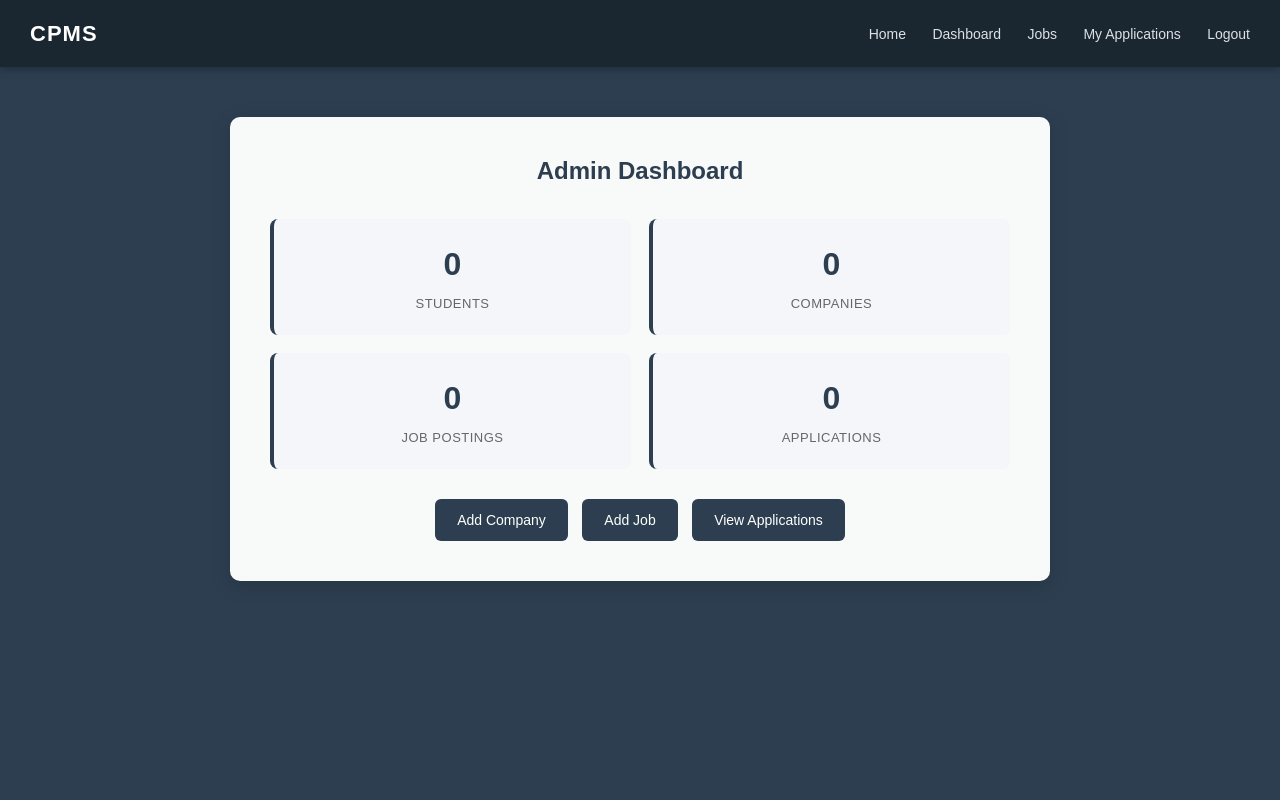
After one commit to rohanmoura/College-Placement-management-System, a Flask app: page /admin/dashboard in a window 1280 px wide. The commit adds this page. Run offline with Flask 3, Linux system fonts and the light colour scheme; the visitor is signed in with stand-in values (Sample User, id 1).

Commit message:
Add admin module and enforce design system across all templates
Admin routes (routes/admin.py):
- /admin/dashboard — stat cards for students, companies, jobs, applications
- /admin/company/add — form to insert into company table
- /admin/job/add — company dropdown + job title, salary, deadline
- /admin/applications — all applications with inline status update
- /admin/update-status/<id> — POST to change application status
All routes protected with admin_required decorator.

Admin templates:
- dashboard.html with 2x2 stat card grid
- add_company.html and add_job.html with styled forms
- applications.html with inline dropdown + Save button per row

Design system updates:
- base.html: added body_class block, active nav highlighting via
  request.path, admin navbar links
- style.css: added active nav style, stat-grid/stat-card, inline-form,
  action-links, page body classes
- Student templates: added body_class, replaced inline styles with
  CSS classes (action-links, links)

https://claude.ai/code/session_0128XmRgswwy6dB7t4oCG6D5

```diff
--- a/cpms/app.py
+++ b/cpms/app.py
@@ -4,6 +4,7 @@ from db import db
 from routes.main import main_bp
 from routes.auth import auth_bp
 from routes.student import student_bp
+from routes.admin import admin_bp
 
 
 def create_app():
@@ -18,6 +19,7 @@ def create_app():
     app.register_blueprint(main_bp)
     app.register_blueprint(auth_bp)
     app.register_blueprint(student_bp)
+    app.register_blueprint(admin_bp)
 
     # Import models so db.create_all() can detect them
     import models.student  # noqa: F401
--- /dev/null
+++ b/cpms/routes/admin.py
@@ -0,0 +1,143 @@
+from functools import wraps
+from flask import Blueprint, render_template, request, redirect, url_for, session, flash
+from db import db
+from models.student import Student
+from models.company import Company
+from models.job_posting import JobPosting
+from models.job_application import JobApplication
+
+admin_bp = Blueprint("admin", __name__, url_prefix="/admin")
+
+
+def admin_required(f):
+    """Decorator to protect admin routes."""
+
+    @wraps(f)
+    def decorated(*args, **kwargs):
+        if "admin_id" not in session:
+            flash("Admin access required. Please login.", "danger")
+            return redirect(url_for("auth.admin_login"))
+        return f(*args, **kwargs)
+
+    return decorated
+
+
+# ──────────────────────────────────────────────
+# Admin Dashboard
+# ──────────────────────────────────────────────
+@admin_bp.route("/dashboard")
+@admin_required
+def dashboard():
+    total_students = Student.query.count()
+    total_companies = Company.query.count()
+    total_jobs = JobPosting.query.count()
+    total_applications = JobApplication.query.count()
+
+    return render_template(
+        "admin/dashboard.html",
+        total_students=total_students,
+        total_companies=total_companies,
+        total_jobs=total_jobs,
+        total_applications=total_applications,
+    )
+
+
+# ──────────────────────────────────────────────
+# Add Company
+# ──────────────────────────────────────────────
+@admin_bp.route("/company/add", methods=["GET", "POST"])
+@admin_required
+def add_company():
+    if request.method == "POST":
+        company_name = request.form["company_name"]
+        hr_name = request.form["hr_name"]
+        email = request.form["email"]
+        contact = request.form.get("contact", "").strip() or None
+        location = request.form.get("location", "").strip() or None
+
+        # Check if email already exists
+        if Company.query.filter_by(email=email).first():
+            flash("A company with this email already exists.", "danger")
+            return redirect(url_for("admin.add_company"))
+
+        new_company = Company(
+            company_name=company_name,
+            hr_name=hr_name,
+            email=email,
+            contact=contact,
+            location=location,
+        )
+        db.session.add(new_company)
+        db.session.commit()
+
+        flash(f"Company '{company_name}' added successfully!", "success")
+        return redirect(url_for("admin.dashboard"))
+
+    return render_template("admin/add_company.html")
+
+
+# ──────────────────────────────────────────────
+# Add Job Posting
+# ──────────────────────────────────────────────
+@admin_bp.route("/job/add", methods=["GET", "POST"])
+@admin_required
+def add_job():
+    companies = Company.query.order_by(Company.company_name).all()
+
+    if request.method == "POST":
+        company_id = request.form["company_id"]
+        job_title = request.form["job_title"]
+        salary = request.form.get("salary", "").strip() or None
+        deadline = request.form["deadline"]
+
+        new_job = JobPosting(
+            company_id=company_id,
+            job_title=job_title,
+            salary=salary,
+            deadline=deadline,
+        )
+        db.session.add(new_job)
+        db.session.commit()
+
+        flash(f"Job '{job_title}' posted successfully!", "success")
+        return redirect(url_for("admin.dashboard"))
+
+    return render_template("admin/add_job.html", companies=companies)
+
+
+# ──────────────────────────────────────────────
+# View All Applications
+# ──────────────────────────────────────────────
+@admin_bp.route("/applications")
+@admin_required
+def applications():
+    all_applications = (
+        db.session.query(JobApplication)
+        .join(JobApplication.student)
+        .join(JobApplication.job)
+        .join(JobPosting.company)
+        .order_by(JobApplication.apply_date.desc())
+        .all()
+    )
+
+    return render_template("admin/applications.html", applications=all_applications)
+
+
+# ──────────────────────────────────────────────
+# Update Application Status
+# ──────────────────────────────────────────────
+@admin_bp.route("/update-status/<int:application_id>", methods=["POST"])
+@admin_required
+def update_status(application_id):
+    application = JobApplication.query.get(application_id)
+
+    if not application:
+        flash("Application not found.", "danger")
+        return redirect(url_for("admin.applications"))
+
+    new_status = request.form["status"]
+    application.status = new_status
+    db.session.commit()
+
+    flash(f"Status updated to '{new_status}'.", "success")
+    return redirect(url_for("admin.applications"))
--- a/cpms/static/css/style.css
+++ b/cpms/static/css/style.css
@@ -313,6 +313,91 @@ h2 {
     color: #721c24;
 }
 
+/* ---------- Active Nav Link ---------- */
+.navbar .nav-links a.active {
+    color: #fff;
+    border-bottom: 2px solid #3498db;
+}
+
+/* ---------- Stat Cards (Dashboard) ---------- */
+.stat-grid {
+    display: grid;
+    grid-template-columns: repeat(2, 1fr);
+    gap: 18px;
+    margin-bottom: 25px;
+}
+
+.stat-card {
+    background: #f4f6f9;
+    border-radius: 8px;
+    padding: 20px;
+    text-align: center;
+    border-left: 4px solid #2c3e50;
+}
+
+.stat-card .stat-number {
+    font-size: 32px;
+    font-weight: bold;
+    color: #2c3e50;
+    display: block;
+}
+
+.stat-card .stat-label {
+    font-size: 13px;
+    color: #666;
+    text-transform: uppercase;
+    letter-spacing: 0.5px;
+    margin-top: 4px;
+    display: block;
+}
+
+/* ---------- Inline Form (status update) ---------- */
+.inline-form {
+    display: flex;
+    align-items: center;
+    gap: 6px;
+}
+
+.inline-form select {
+    padding: 5px 8px;
+    border: 1px solid #ccc;
+    border-radius: 4px;
+    font-size: 13px;
+    background: #fdfdfd;
+}
+
+.inline-form button {
+    padding: 5px 12px;
+    background: #2c3e50;
+    color: #fff;
+    border: none;
+    border-radius: 4px;
+    font-size: 12px;
+    cursor: pointer;
+    transition: background 0.2s;
+}
+
+.inline-form button:hover {
+    background: #1a252f;
+}
+
+/* ---------- Action Links ---------- */
+.action-links {
+    text-align: center;
+    margin-top: 20px;
+}
+
+/* ---------- Page Body Classes ---------- */
+body.admin-dashboard,
+body.admin-company,
+body.admin-job,
+body.admin-applications,
+body.student-dashboard,
+body.student-jobs,
+body.student-applications {
+    /* Pages can override background via these classes if needed */
+}
+
 /* ---------- Footer Spacing ---------- */
 .container {
     margin-bottom: 60px;
--- /dev/null
+++ b/cpms/templates/admin/dashboard.html
@@ -0,0 +1,32 @@
+{% extends "base.html" %}
+{% block title %}Admin Dashboard - CPMS{% endblock %}
+{% block body_class %}admin-dashboard{% endblock %}
+
+{% block content %}
+<h2>Admin Dashboard</h2>
+
+<div class="stat-grid">
+    <div class="stat-card">
+        <span class="stat-number">{{ total_students }}</span>
+        <span class="stat-label">Students</span>
+    </div>
+    <div class="stat-card">
+        <span class="stat-number">{{ total_companies }}</span>
+        <span class="stat-label">Companies</span>
+    </div>
+    <div class="stat-card">
+        <span class="stat-number">{{ total_jobs }}</span>
+        <span class="stat-label">Job Postings</span>
+    </div>
+    <div class="stat-card">
+        <span class="stat-number">{{ total_applications }}</span>
+        <span class="stat-label">Applications</span>
+    </div>
+</div>
+
+<div class="action-links">
+    <a href="{{ url_for('admin.add_company') }}" class="btn-link">Add Company</a>
+    <a href="{{ url_for('admin.add_job') }}" class="btn-link">Add Job</a>
+    <a href="{{ url_for('admin.applications') }}" class="btn-link">View Applications</a>
+</div>
+{% endblock %}
--- a/cpms/templates/base.html
+++ b/cpms/templates/base.html
@@ -6,22 +6,29 @@
     <title>{% block title %}CPMS{% endblock %}</title>
     <link rel="stylesheet" href="{{ url_for('static', filename='css/style.css') }}">
 </head>
-<body>
+<body class="{% block body_class %}{% endblock %}">
     <nav class="navbar">
         <span class="brand">CPMS</span>
         <div class="nav-links">
-            <a href="{{ url_for('main.home') }}">Home</a>
+            <a href="{{ url_for('main.home') }}" class="{% if request.path == '/' %}active{% endif %}">Home</a>
+
             {% if session.get('student_id') %}
-                <a href="{{ url_for('student.dashboard') }}">Dashboard</a>
-                <a href="{{ url_for('student.jobs') }}">Jobs</a>
-                <a href="{{ url_for('student.applications') }}">My Applications</a>
+                <a href="{{ url_for('student.dashboard') }}" class="{% if '/student/dashboard' in request.path %}active{% endif %}">Dashboard</a>
+                <a href="{{ url_for('student.jobs') }}" class="{% if '/student/jobs' in request.path %}active{% endif %}">Jobs</a>
+                <a href="{{ url_for('student.applications') }}" class="{% if '/student/applications' in request.path %}active{% endif %}">My Applications</a>
                 <a href="{{ url_for('auth.logout') }}">Logout</a>
+
             {% elif session.get('admin_id') %}
+                <a href="{{ url_for('admin.dashboard') }}" class="{% if '/admin/dashboard' in request.path %}active{% endif %}">Dashboard</a>
+                <a href="{{ url_for('admin.add_company') }}" class="{% if '/admin/company' in request.path %}active{% endif %}">Add Company</a>
+                <a href="{{ url_for('admin.add_job') }}" class="{% if '/admin/job' in request.path %}active{% endif %}">Add Job</a>
+                <a href="{{ url_for('admin.applications') }}" class="{% if '/admin/applications' in request.path %}active{% endif %}">Applications</a>
                 <a href="{{ url_for('auth.logout') }}">Logout</a>
+
             {% else %}
-                <a href="{{ url_for('auth.login') }}">Student Login</a>
-                <a href="{{ url_for('auth.admin_login') }}">Admin Login</a>
-                <a href="{{ url_for('auth.register') }}">Register</a>
+                <a href="{{ url_for('auth.login') }}" class="{% if '/login' in request.path and '/admin' not in request.path %}active{% endif %}">Student Login</a>
+                <a href="{{ url_for('auth.admin_login') }}" class="{% if '/admin/login' in request.path %}active{% endif %}">Admin Login</a>
+                <a href="{{ url_for('auth.register') }}" class="{% if '/register' in request.path %}active{% endif %}">Register</a>
             {% endif %}
         </div>
     </nav>
--- a/cpms/templates/student/applications.html
+++ b/cpms/templates/student/applications.html
@@ -1,5 +1,6 @@
 {% extends "base.html" %}
 {% block title %}My Applications - CPMS{% endblock %}
+{% block body_class %}student-applications{% endblock %}
 
 {% block content %}
 <h2>My Applications</h2>
@@ -30,10 +31,10 @@
     </tbody>
 </table>
 {% else %}
-<p style="text-align: center; color: #888; margin-top: 30px;">You haven't applied for any jobs yet.</p>
+<p class="links">You haven't applied for any jobs yet.</p>
 {% endif %}
 
-<div style="margin-top: 20px; text-align: center;">
+<div class="action-links">
     <a href="{{ url_for('student.jobs') }}" class="btn-link">Browse Jobs</a>
 </div>
 {% endblock %}
--- a/cpms/templates/student/dashboard.html
+++ b/cpms/templates/student/dashboard.html
@@ -1,5 +1,6 @@
 {% extends "base.html" %}
 {% block title %}Dashboard - CPMS{% endblock %}
+{% block body_class %}student-dashboard{% endblock %}
 
 {% block content %}
 <h2>Student Dashboard</h2>
@@ -17,7 +18,7 @@
     </tr>
 </table>
 
-<div style="margin-top: 20px; text-align: center;">
+<div class="action-links">
     <a href="{{ url_for('student.jobs') }}" class="btn-link">View Jobs</a>
     <a href="{{ url_for('student.applications') }}" class="btn-link">My Applications</a>
 </div>
--- a/cpms/templates/student/jobs.html
+++ b/cpms/templates/student/jobs.html
@@ -1,5 +1,6 @@
 {% extends "base.html" %}
 {% block title %}Available Jobs - CPMS{% endblock %}
+{% block body_class %}student-jobs{% endblock %}
 
 {% block content %}
 <h2>Available Jobs</h2>
@@ -32,6 +33,6 @@
     </tbody>
 </table>
 {% else %}
-<p style="text-align: center; color: #888; margin-top: 30px;">No jobs available right now.</p>
+<p class="links">No jobs available right now.</p>
 {% endif %}
 {% endblock %}
```
Also changed, not shown: cpms/templates/admin/add_company.html (added, +36 -0 lines), cpms/templates/admin/add_job.html (added, +40 -0 lines), cpms/templates/admin/applications.html (added, +50 -0 lines).
